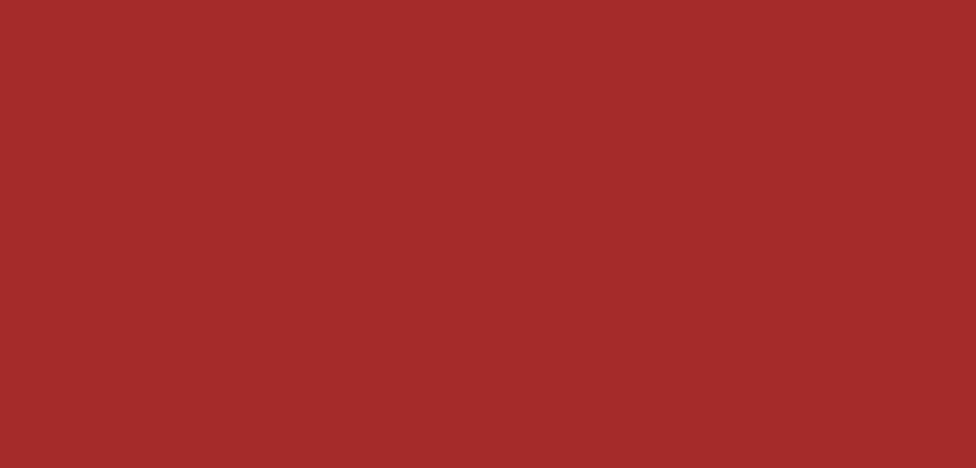
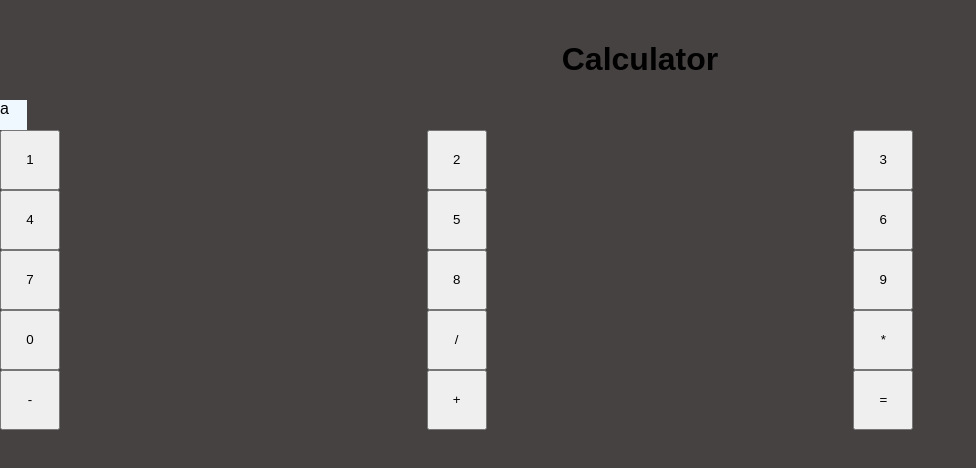
Before and after one commit to MpZero/calculator, a plain HTML site: page index.html in a window 1280 px wide. Shown: the whole page, without its empty margins (0-976 px from the left). Drawn offline with Linux system fonts and the light colour scheme.

Commit message:
add buttons to display numbers and operators

```diff
--- a/css/style.css
+++ b/css/style.css
@@ -1,3 +1,24 @@
 body {
-  background-color: brown;
+  background-color: rgb(70, 66, 66);
+  font-family: Arial, Helvetica, sans-serif;
+  padding: 20px 0;
+  margin: 0;
+  text-align: center;
 }
+#display {
+  background-color: aliceblue;
+height: 30px;
+width:fit-content;
+}
+
+div {
+  display: grid;
+  grid-template-columns: repeat(3, 1fr);
+  grid-template-rows: repeat(4, 1fr);
+}
+
+button {
+  height: 60px;
+  width: 60px;
+  margin: 0px;
+}
--- a/index.html
+++ b/index.html
@@ -9,6 +9,24 @@
   <link rel="stylesheet" href="css/style.css">
 </head>
 <body>
-
+  <h1>Calculator</h1>
+  <div id="display">a</div>
+  <div id="buttons">
+    <button id="one">1</button>
+    <button id="two">2</button>
+    <button id="three">3</button>
+    <button id="four">4</button>
+    <button id="five">5</button>
+    <button id="six">6</button>
+    <button id="seven">7</button>
+    <button id="eight">8</button>
+    <button id="nine">9</button>
+    <button id="zero">0</button>
+    <button id="divide">/</button>
+    <button id="multiply">*</button>
+    <button id="subtract">-</button>
+    <button id="add">+</button>
+    <button id="equal">=</button>
+  </div>
 </body>
 </html>
```
